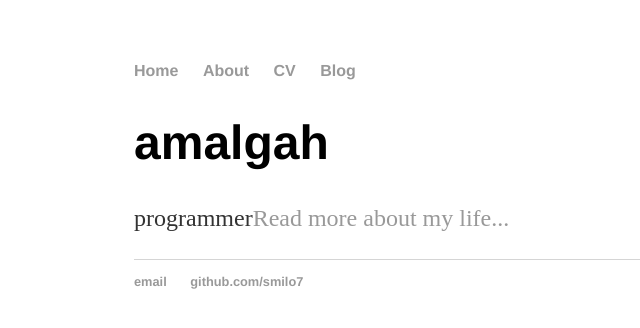
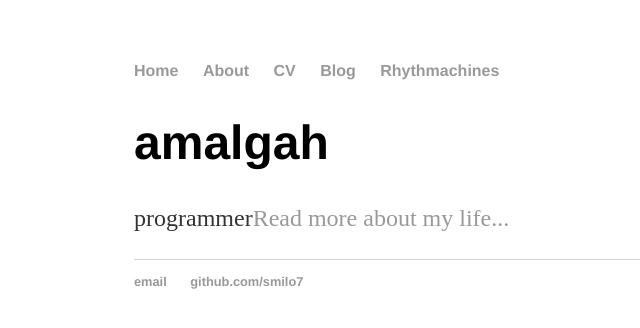
Before and after one commit to smilo7/smilo7.github.io, a Jekyll site: the page built from index.html, in a window 1280 px wide. Shown: the top 328 px of the page, without its empty margins (58-698 px from the left). Built offline with Jekyll 4.4.1, drawn with Linux system fonts in a browser that asks for light colours.

Commit message:
added to header

```diff
--- a/_layouts/default.html
+++ b/_layouts/default.html
@@ -15,6 +15,7 @@
 <li><a href="/about">About</a></li>
 <li><a href="/cv">CV</a></li>
 <li><a href="/blog">Blog</a></li>
+<li><a href="/blog">Rhythmachines</a></li>
 </ul>
     </nav>
 <div class="container">
```
